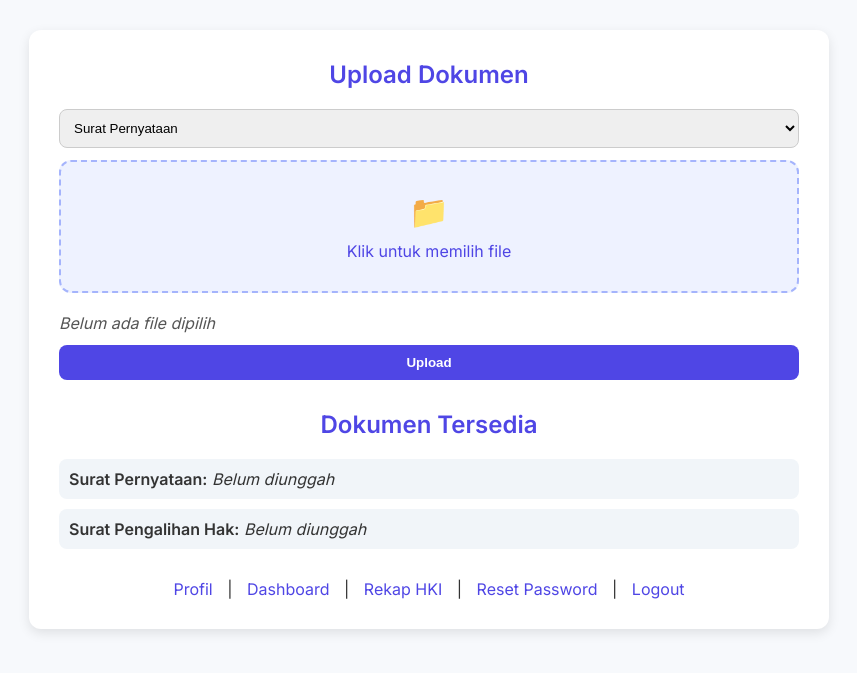
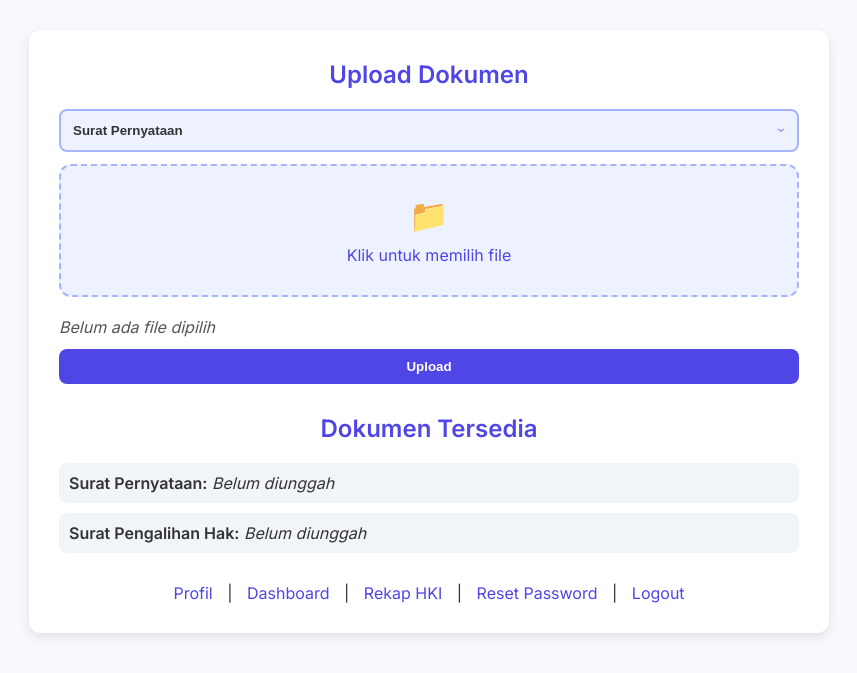
Before and after one commit to jabie393/hki_project, a PHP site: page /template.php in a window 1280 px wide. Shown: the top 673 px of the page, without its empty margins (211-1068 px from the left). Run offline with PHP 8.4, Linux system fonts and the light colour scheme; the visitor is signed in with stand-in values (Sample User, id 1); data that the repository does not hold is empty.

Commit message:
FE update template.php

```diff
--- a/css/template.css
+++ b/css/template.css
@@ -37,6 +37,46 @@ input[type="file"] {
   padding: 10px;
   border-radius: 8px;
   border: 1px solid #ccc;
+}
+
+.custom-select-wrapper {
+  position: relative;
+  display: inline-block;
+  width: 100%;
+
+}
+
+.custom-select-wrapper select {
+  width: 100%;
+  padding: 12px 40px 12px 12px;
+  border: 2px solid #a5b4fc;
+  border-radius: 8px;
+  background-color: #eef2ff;
+  font-weight: 600;
+  color: #333;
+  cursor: pointer;
+  appearance: none; /* Menghapus panah default */
+  -webkit-appearance: none;
+  -moz-appearance: none;
+}
+
+.custom-select-wrapper select:focus {
+  outline: none;
+  border-color: #6366f1;
+  background-color: #e0e7ff;
+}
+
+.custom-arrow {
+  position: absolute;
+  right: 12px;
+  top: 50%;
+  transform: translateY(-50%) rotate(0deg); /* Panah menghadap ke bawah default */
+  pointer-events: none;
+  transition: transform 0.3s ease;
+}
+
+.custom-select-wrapper select:focus + .custom-arrow {
+  transform: translateY(-50%) rotate(180deg); /* Menghadap ke atas saat focus */
 }
 
 .custom-file-upload {
--- /dev/null
+++ b/js/template.js
@@ -0,0 +1,42 @@
+// Panah Dropdown //
+const selectElement = document.querySelector('.custom-select-wrapper select');
+const customArrow = document.querySelector('.custom-arrow');
+let isDropdownOpen = false;
+
+// Event untuk menangani klik pada dropdown
+selectElement.addEventListener('click', function () {
+    // Jika dropdown terbuka, ubah panah ke atas, jika tidak ke bawah
+    if (isDropdownOpen) {
+        customArrow.style.transform = "translateY(-50%) rotate(0deg)"; // Panah menghadap ke bawah
+    } else {
+        customArrow.style.transform = "translateY(-50%) rotate(180deg)"; // Panah menghadap ke atas
+    }
+
+    // Toggle status dropdown (terbuka/tutup)
+    isDropdownOpen = !isDropdownOpen;
+});
+
+// Event ketika opsi dipilih, memastikan panah menghadap ke bawah
+selectElement.addEventListener('change', function () {
+    customArrow.style.transform = "translateY(-50%) rotate(0deg)"; // Panah kembali ke bawah setelah memilih opsi
+    isDropdownOpen = false; // Menandakan dropdown tertutup
+});
+
+// Event untuk memastikan panah menghadap ke bawah saat dropdown tertutup
+selectElement.addEventListener('blur', function () {
+    customArrow.style.transform = "translateY(-50%) rotate(0deg)"; // Panah menghadap ke bawah
+    isDropdownOpen = false; // Menandakan dropdown tertutup
+});
+
+
+// Pembaca File //
+const fileInput = document.getElementById('fileInput');
+const fileNameDisplay = document.getElementById('file-name');
+
+fileInput.addEventListener('change', function () {
+    if (fileInput.files.length > 0) {
+        fileNameDisplay.textContent = fileInput.files[0].name;
+    } else {
+        fileNameDisplay.textContent = 'Belum ada file dipilih';
+    }
+});
--- a/template.php
+++ b/template.php
@@ -24,10 +24,19 @@ if ($_SESSION['role'] != 'admin') {
     <main>
         <h2>Upload Dokumen</h2>
         <form action="services/edit_template.php" method="post" enctype="multipart/form-data">
-            <select name="doc_type" required>
-                <option value="surat_pernyataan">Surat Pernyataan</option>
-                <option value="surat_pengalihan_hak">Surat Pengalihan Hak</option>
-            </select>
+            <div class="custom-select-wrapper">
+                <select name="doc_type" required>
+                    <option value="surat_pernyataan">Surat Pernyataan</option>
+                    <option value="surat_pengalihan_hak">Surat Pengalihan Hak</option>
+                </select>
+                <span class="custom-arrow">
+                    <svg width="12" height="12" viewBox="0 0 24 24" fill="none" xmlns="http://www.w3.org/2000/svg">
+                        <path d="M7 10l5 5 5-5" stroke="#4f46e5" stroke-width="2" stroke-linecap="round"
+                            stroke-linejoin="round" />
+                    </svg>
+                </span>
+            </div>
+
             <div class="custom-file-upload">
                 <input type="file" name="file" id="fileInput" required>
                 <div class="upload-box">
@@ -68,18 +77,7 @@ if ($_SESSION['role'] != 'admin') {
             <a href="services/logout.php">Logout</a>
         </div>
     </main>
-    <script>
-        const fileInput = document.getElementById('fileInput');
-        const fileNameDisplay = document.getElementById('file-name');
-
-        fileInput.addEventListener('change', function () {
-            if (fileInput.files.length > 0) {
-                fileNameDisplay.textContent = fileInput.files[0].name;
-            } else {
-                fileNameDisplay.textContent = 'Belum ada file dipilih';
-            }
-        });
-    </script>
+    <script src="js/template.js"></script>
 
 </body>
 
```
